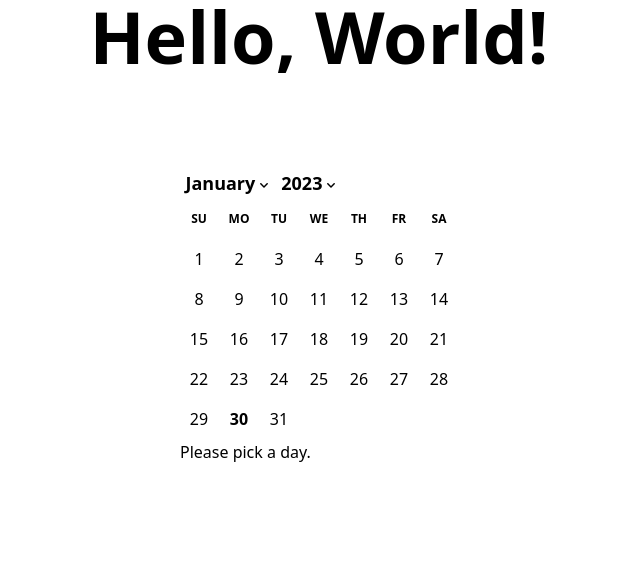
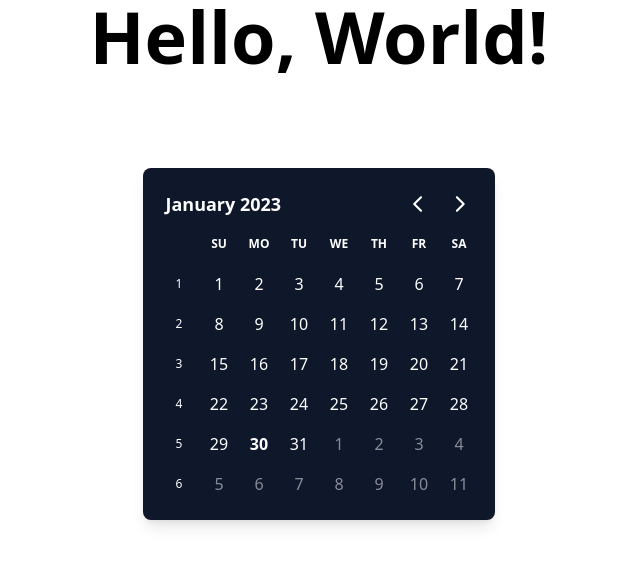
Before and after one commit to MomenSherif/react-components-crafting, a React (Vite) app: page / in a window 1280 px wide. Shown: the top 566 px of the page, without its empty margins (321-961 px from the left). Built offline with nearby package versions, Linux system fonts and the light colour scheme; the HTML template or start-up script is replaced by a standard one.

Commit message:
react-day-picker customization

```diff
--- a/src/App.tsx
+++ b/src/App.tsx
@@ -18,7 +18,9 @@ import ToolTipReusable from './Tooltip/2.reusable';
 import PopoverExample from './Popover/PopoverExample';
 import DialogExample from './Dialog/DialogExample';
 import SelectDownshift, { SelectDownshiftMultiple } from './downshift/Select';
-import SingleDatePicker from './DatePicker/DatePicker';
+import SingleDatePicker, {
+  DatePickerCustomized,
+} from './DatePicker/DatePicker';
 
 function App() {
   return (
@@ -32,7 +34,8 @@ function App() {
         {/* <DialogExample /> */}
         {/* <SelectDownshift /> */}
         {/* <SelectDownshiftMultiple /> */}
-        <SingleDatePicker />
+        {/* <SingleDatePicker /> */}
+        <DatePickerCustomized />
       </div>
     </div>
   );
--- a/src/DatePicker/DatePicker.tsx
+++ b/src/DatePicker/DatePicker.tsx
@@ -47,3 +47,25 @@ export default function SingleDatePicker() {
     />
   );
 }
+
+// https://react-day-picker.js.org/basics/customization
+export function DatePickerCustomized() {
+  const [selected, setSelected] = useState<Date>();
+  return (
+    <DayPicker
+      className="w-fit bg-slate-900 text-white p-4 rounded-lg shadow-lg [--rdp-background-color:theme(colors.slate.700/30)]
+      [--rdp-accent-color:theme(colors.indigo.600/50)]"
+      classNames={{
+        day_selected: 'bg-indigo-600/50',
+      }}
+      mode="single"
+      selected={selected}
+      onSelect={setSelected}
+      // numberOfMonths={2}
+      // pagedNavigation //When rendering multiple months, use pagedNavigation to navigate the number of months per time.
+      showOutsideDays
+      fixedWeeks
+      showWeekNumber
+    />
+  );
+}
```
